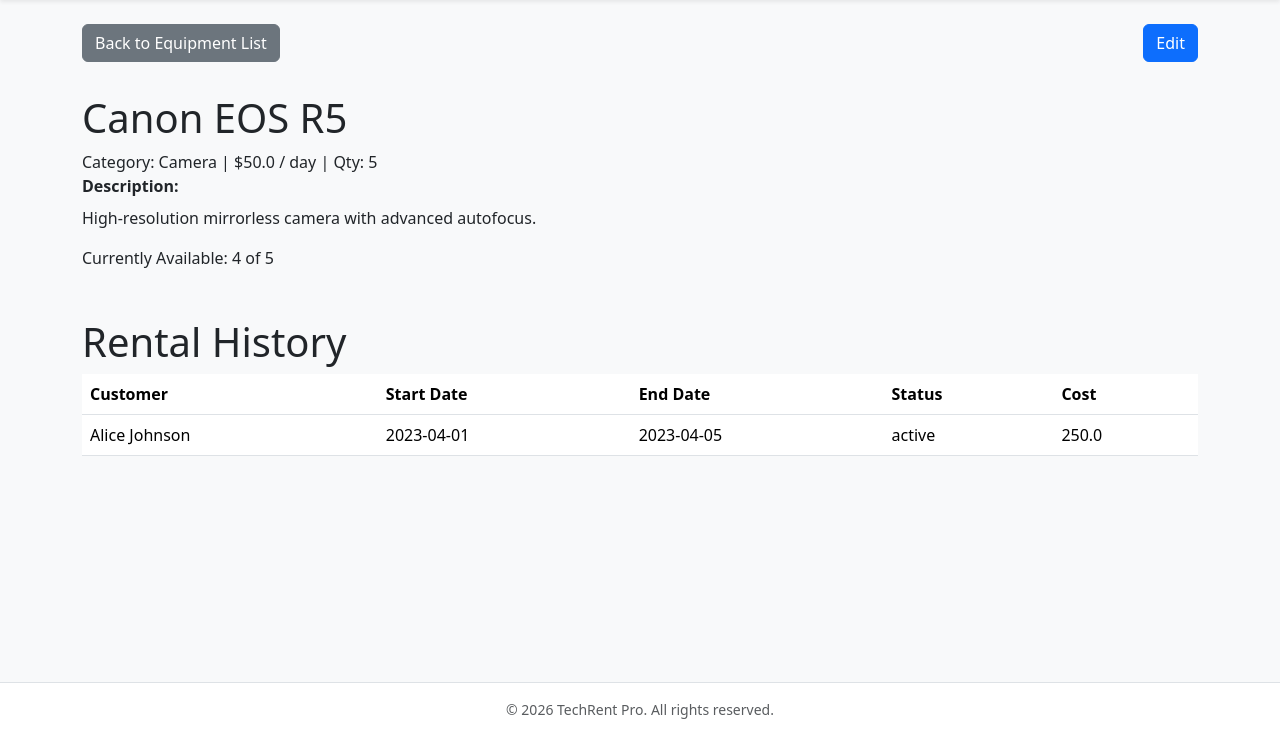
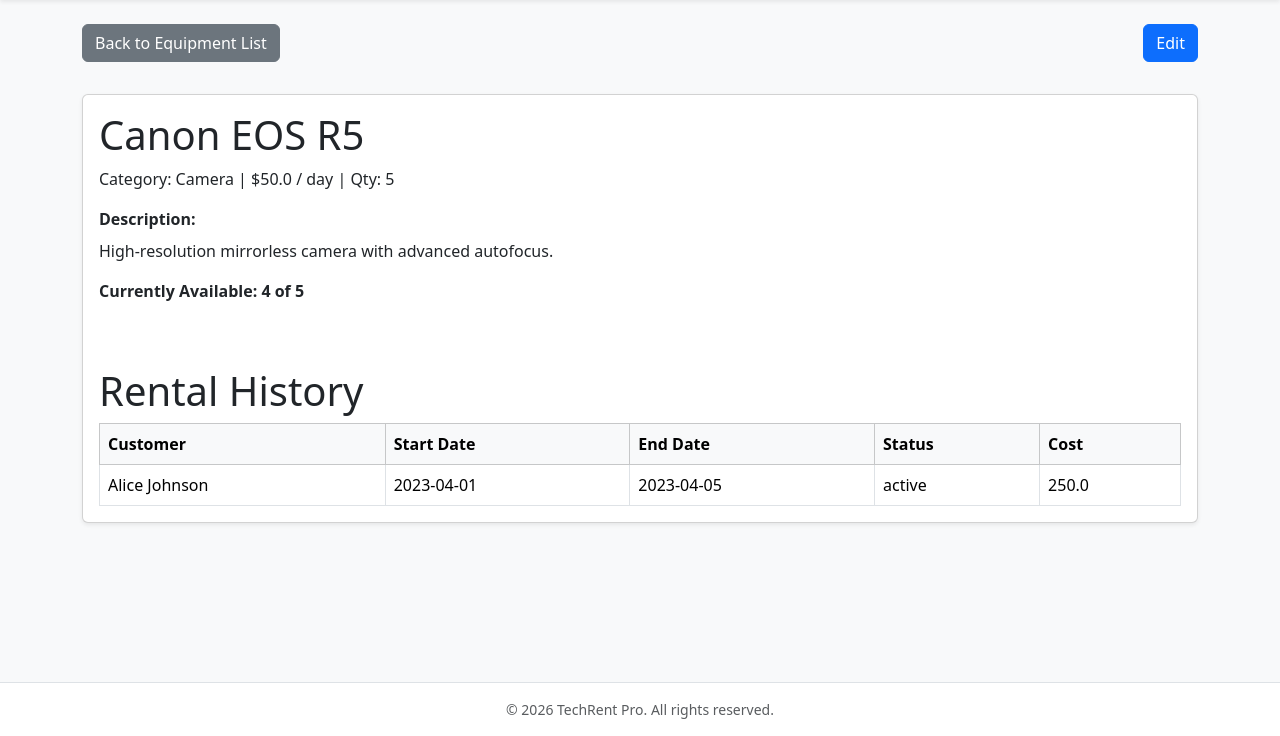
Before and after one commit to Yusuf94Ramlawi/Web-Development-with-Python, a Flask app: page /equipment/1 in a window 1280 px wide. Shown: the part 64-800 px from the top of the page. Run offline with Flask 3, Linux system fonts and the light colour scheme.

Commit message:
Update detail.html

```diff
--- a/techrent-pro/templates/equipment/detail.html
+++ b/techrent-pro/templates/equipment/detail.html
@@ -2,32 +2,28 @@
 block content %}
 <div class="d-flex justify-content-between align-items-center mb-3">
   <a href="/equipment" class="btn btn-secondary mb-3">Back to Equipment List</a>
-  <a
-    href="/equipment/{{ equipment.id }}/edit"
-    url=""
-    class="btn btn-primary mb-3"
-    >Edit</a
-  >
+  <a href="/equipment/edit/{{ equipment.id }}" url="" class="btn btn-primary mb-3">Edit</a>
 </div>
-
+<div class="card shadow-sm mb-4">
+  <div class="card-body">
     <h1>{{ equipment.name }}</h1>
     Category: {{ equipment.category }} | ${{equipment.daily_rate}} / day | Qty: {{
     equipment.quantity }}
 
-<div class="mb-3">
-  <div class="mb-2">
+    <div class="mb-3 mt-3">
+      <div class="mb-2 fw-semibold mt-3">
         <strong>Description:</strong>
       </div>
       {{ equipment.description }}
     </div>
-<div class="mt-3">
+    <div class="mt-3 mb-3 fw-semibold">
       Currently Available: {{ available_quantity }} of {{ equipment.quantity }}
     </div>
     <br />
     <br />
     <h1>Rental History</h1>
-<table class="table">
-  <thead>
+    <table class="table align-middle mb-0 table-bordered">
+      <thead class="table-light">
         <tr>
           <th>Customer</th>
           <th>Start Date</th>
@@ -48,5 +44,6 @@ equipment.quantity }}
         {% endfor %}
       </tbody>
     </table>
-
+  </div>
+</div>
 {% endblock %}
```
Lines whose indentation alone changed are shown as unchanged.
